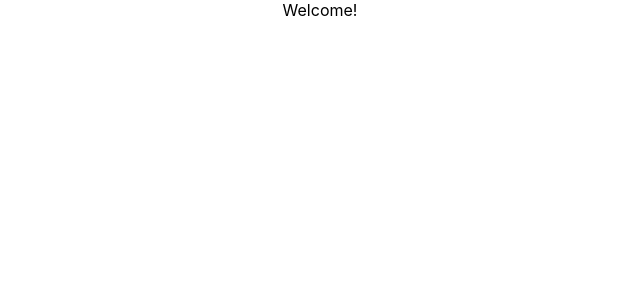
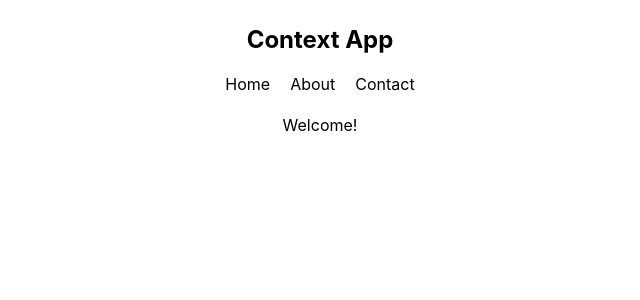
Before and after one commit to andyeung523/portfolio-page, a React (Create React App) app: page / in a window 1280 px wide. Shown: the top 300 px of the page, without its empty margins (320-960 px from the left). Built offline with nearby package versions, Linux system fonts and the light colour scheme; the HTML template or start-up script is replaced by a standard one.

Commit message:
navbar added

```diff
--- a/src/App.js
+++ b/src/App.js
@@ -1,9 +1,10 @@
 import React from 'react';
 import './App.css';
-
+import Navbar from './components/Navbar';
 function App() {
   return (
     <div className="App">
+      <Navbar/>
       Welcome!
     </div>
   );
--- /dev/null
+++ b/src/components/navbar.js
@@ -0,0 +1,18 @@
+import React, { Component } from 'react';
+
+class Navbar extends Component {
+  render() {
+    return (
+      <nav>
+        <h1>Context App</h1>
+        <ul>
+          <li>Home</li>
+          <li>About</li>
+          <li>Contact</li>
+        </ul>
+      </nav>
+    );
+  }
+}
+
+export default Navbar;
--- a/src/index.css
+++ b/src/index.css
@@ -11,3 +11,16 @@
   font-family: source-code-pro, Menlo, Monaco, Consolas, 'Courier New',
     monospace;
 }
+
+nav{
+  padding: 5px;
+}
+
+nav ul {
+  padding: 0;
+}
+
+nav ul li {
+  display: inline-block;
+  margin: 0 10px;
+}
```
Also changed, not shown: portfolio_draft.png (added).
